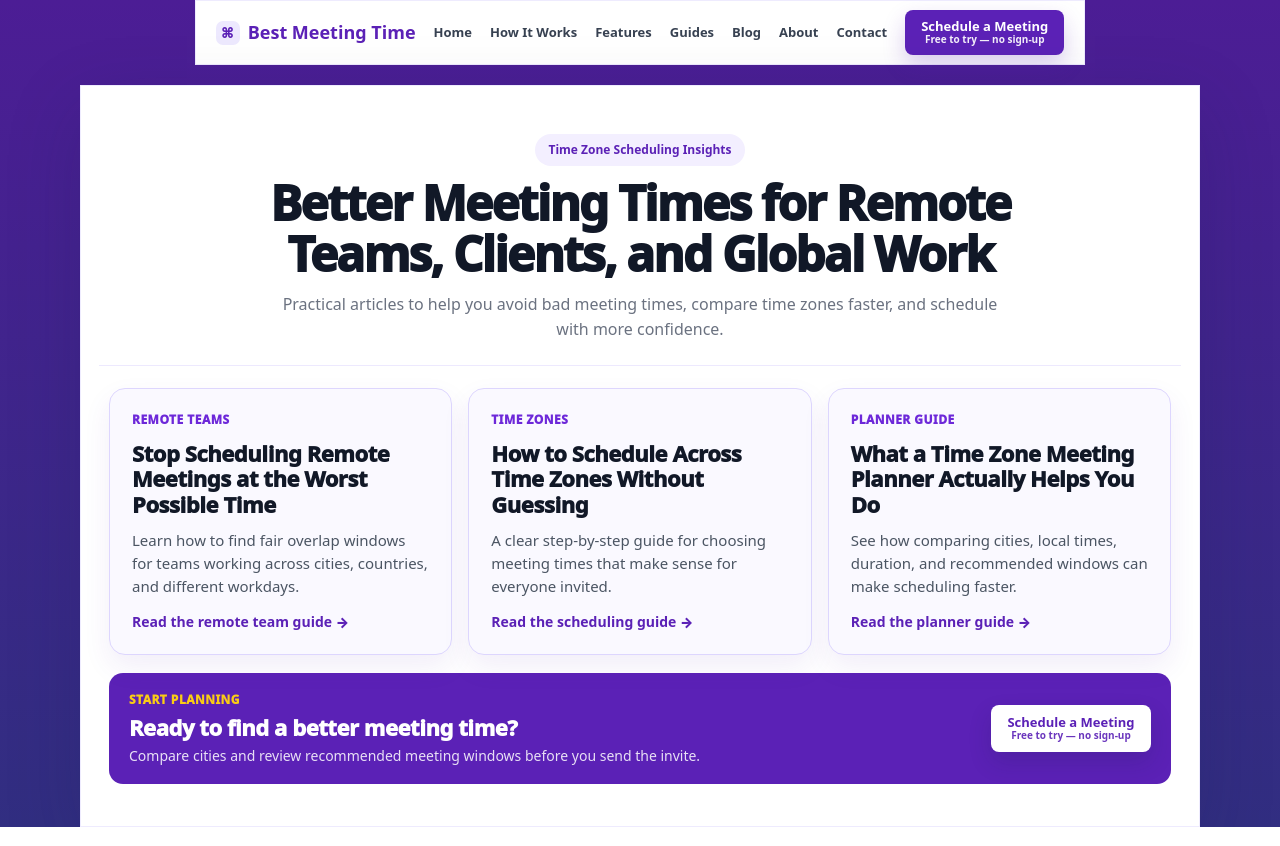
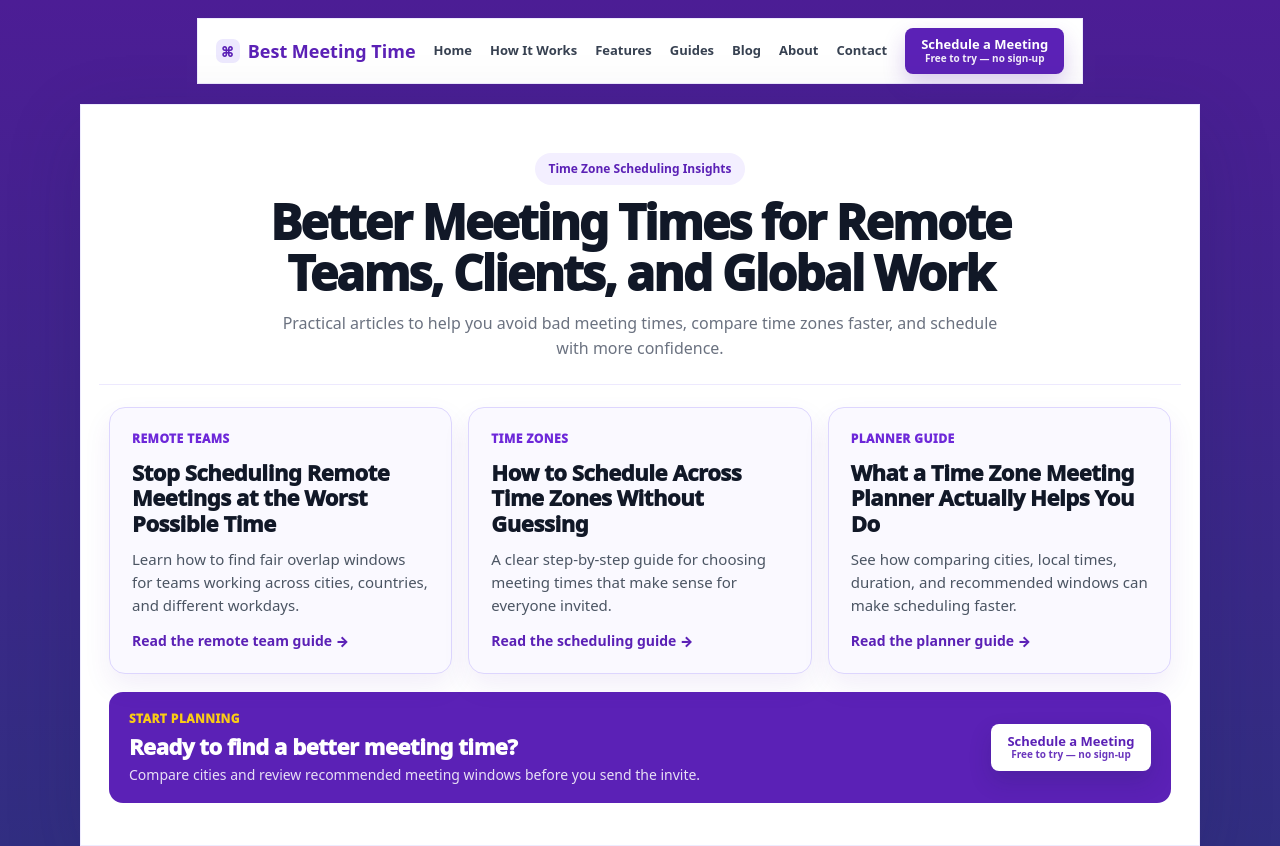
Before and after one commit to techtalk1282/Best-Meeting-Time, a Next.js app: page /blog in a window 1280 px wide. Built offline with nearby package versions, Linux system fonts and the light colour scheme.

Commit message:
Integrate blog navigation with page container for unified homepage-style layout
Updated SiteNav component to integrate white site header style, enhancing visual consistency with the homepage. Adjusted navigation layout and styles for better attachment to page content.

```diff
--- a/app/ui/SiteNav.tsx
+++ b/app/ui/SiteNav.tsx
@@ -1,20 +1,19 @@
 /**
  * File: app/ui/SiteNav.tsx
- * Version: v2.2 (HOMEPAGE HEADER MATCH)
+ * Version: v2.3 (INTEGRATED WHITE SITE HEADER)
  * Date: 2026-05-05
  *
  * PURPOSE:
- * - Rebuild shared navigation to match the homepage white header style
- * - Keep full AdSense-ready navigation
- * - Keep Schedule a Meeting CTA polished and readable
+ * - Make shared navigation feel attached to page content
+ * - Match homepage white-header branding
+ * - Remove disconnected floating-header appearance
  *
  * ROLLBACK:
- * - Revert to v2.1 if shared page header spacing does not test cleanly
+ * - Revert to v2.2 if shared header alignment breaks
  */
 
 export default function SiteNav() {
   return (
-    <div style={navOuter}>
     <header style={navShell}>
       <a href="/" style={brand}>
         <span style={brandIcon}>⌘</span>
@@ -36,28 +35,22 @@ export default function SiteNav() {
         <span style={ctaSub}>Free to try — no sign-up</span>
       </a>
     </header>
-    </div>
   );
 }
 
 /* STYLES */
 
-const navOuter = {
+const navShell = {
   maxWidth: "1120px",
-  margin: "0 auto",
-  marginTop: "0",
+  minHeight: "66px",
+  margin: "18px auto 0",
+  padding: "0 18px",
   background: "#ffffff",
-  border: "1px solid rgba(237,233,254,0.9)",
-  borderBottom: "none",
-};
-
-const navShell = {
-  minHeight: "64px",
-  padding: "0 20px",
   display: "flex",
   alignItems: "center",
   justifyContent: "space-between",
   gap: "18px",
+  border: "1px solid rgba(237,233,254,0.9)",
   borderBottom: "1px solid #ede9fe",
 };
 
```
Lines whose indentation alone changed are shown as unchanged.
